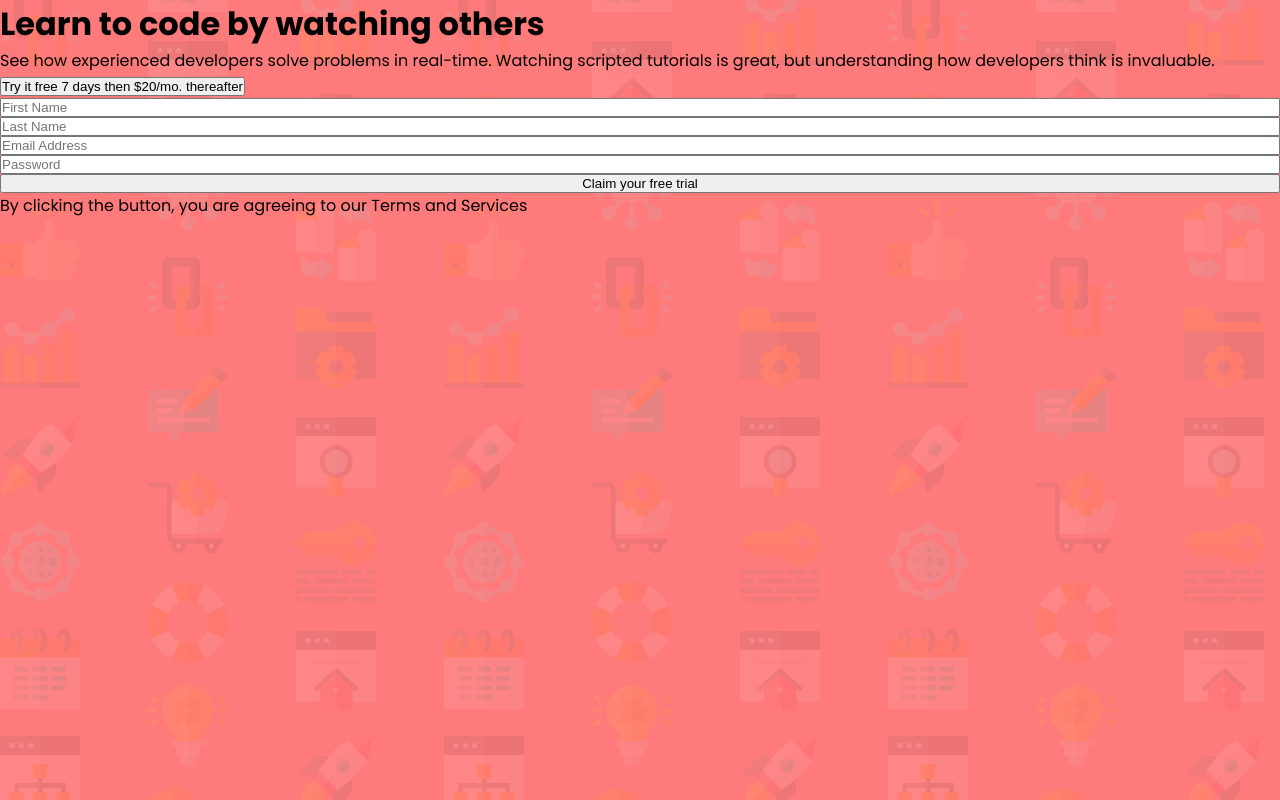
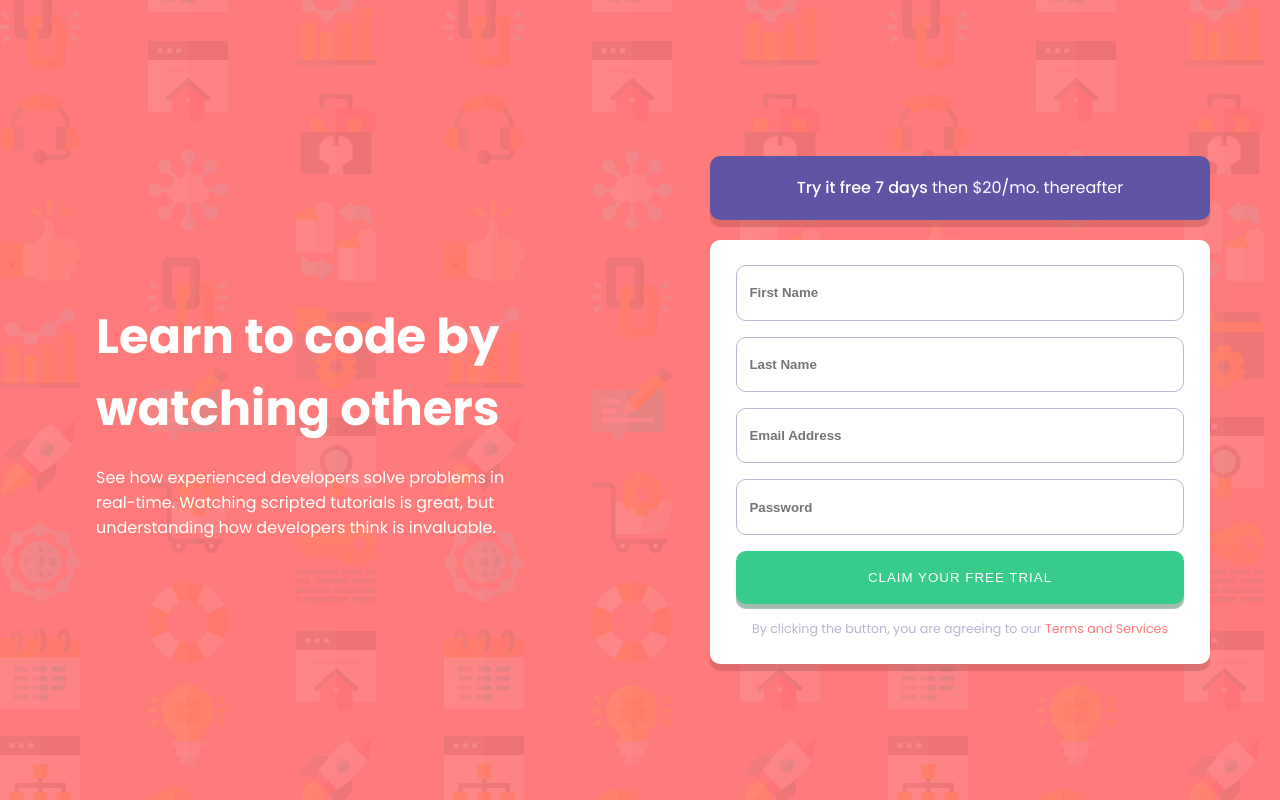
Before and after one commit to ABaker14791/Intro-Component-FE-Mentor, a plain HTML site: page index.html in a window 1280 px wide. Drawn offline with Linux system fonts and the light colour scheme.

Commit message:
html, css complete & updated to try using BEM naming convention

```diff
--- a/index.html
+++ b/index.html
@@ -19,20 +19,20 @@
   <body>
     <main class="container">
       <div class="intro">
-        <h1>Learn to code by watching others</h1>
-        <p>See how experienced developers solve problems in real-time. Watching scripted tutorials is great, but
+        <h1 class="intro__heading">Learn to code by watching others</h1>
+        <p class="intro__description">See how experienced developers solve problems in real-time. Watching scripted tutorials is great, but
           understanding how developers think is invaluable.</p>
       </div>
       <div class="sign-up">
-        <button>Try it free 7 days then $20/mo. thereafter</button>
-        <form class="sign-up-form">
+        <div class="sign-up__banner">Try it free 7 days <span>then $20/mo. thereafter</span></div>
+        <form class="sign-up__form">
           <input placeholder="First Name">
           <input placeholder="Last Name">
           <input placeholder="Email Address">
           <input placeholder="Password">
           <button>Claim your free trial</button>
-          <p>By clicking the button, you are agreeing to our Terms and
-            Services</p>
+          <p class="sign-up__terms">By clicking the button, you are agreeing to our <a>Terms and
+            Services</a></p>
         </form>
       </div>
     </main>
--- a/style.css
+++ b/style.css
@@ -9,6 +9,12 @@
 body {
     font-family: 'Poppins', sans-serif;
     font-size: 16px;
+    height: 100vh;
+    display: flex;
+    align-items: center;
+    justify-content: center;
+    background-image: url(./images/bg-intro-desktop.png);
+    background-color: var(--clr-red);
 }
 
 :root {
@@ -25,12 +31,116 @@ body {
 .container {
     display: flex;
     flex-direction: column;
-    height: 100vh;
-    background-image: url(./images/bg-intro-desktop.png);
-    background-color: var(--clr-red);
+    align-items: center;
+    max-width: 1440px;
 }
 
-.sign-up-form {
+.intro {
+    width:100%;
     display: flex;
     flex-direction: column;
+    align-items: center;
+    text-align: center;
+    margin-top: 80px;
+    color: #fff;
 }
+
+.intro__heading {
+    margin-bottom: 20px;
+    width:90%;
+}
+
+.intro__description {
+    margin-bottom: 40px;
+    width:90%;
+}
+
+.sign-up {
+    width:100%;
+    display: flex;
+    flex-direction: column;
+    align-items: center;
+}
+
+.sign-up__banner {
+    width:90%;
+    background-color: var(--clr-blue);
+    color: #fff;
+    margin: 20px 0;
+    padding: 1.2rem 3.6rem;
+    text-align: center;
+    border-radius:10px;
+    font-weight: 500;
+    box-shadow: 0 7px 1px hsla(0, 38%, 52%, 0.432);
+}
+
+.sign-up__banner span {
+    font-weight: 400;
+}
+
+.sign-up__form {
+    width:90%;
+    display: flex;
+    flex-direction: column;
+    background-color: #fff;
+    padding:1.6rem;
+    border-radius:10px;
+    box-shadow: 0 7px 1px hsla(0, 38%, 52%, 0.432);
+}
+
+.sign-up__form input {
+    padding: 1.2rem .8rem;
+    margin-bottom: 1rem;
+    border-radius:10px;
+    border: 1px solid var(--clr-grey-blue);
+    font-weight: 600;
+}
+
+.sign-up__form button {
+    padding: 1.2rem .8rem;
+    border-radius:10px;
+    margin-bottom: 1rem;
+    background-color: var(--clr-green);
+    color: #fff;
+    border: none;
+    text-transform: uppercase;
+    letter-spacing: 1px;
+    box-shadow: 0 5px 1px hsla(153, 58%, 24%, 0.418);
+}
+
+.sign-up__terms {
+    text-align: center;
+    font-size: 0.79rem;
+    color: var(--clr-grey-blue)
+}
+
+.sign-up__terms a {
+    color: var(--clr-red);
+}
+
+@media (min-width: 869px) {
+    .container {
+        flex-direction: row;
+    }
+
+    .intro {
+        text-align: left;
+    }
+
+    .intro__heading {
+        width:70%;
+        font-size: 3rem;
+    }
+
+    .intro__description {
+        width:70%;
+    }
+
+    .sign-up__form {
+        max-width:500px;
+    }
+
+    .sign-up__banner {
+        max-width:500px;
+    }
+}
```
